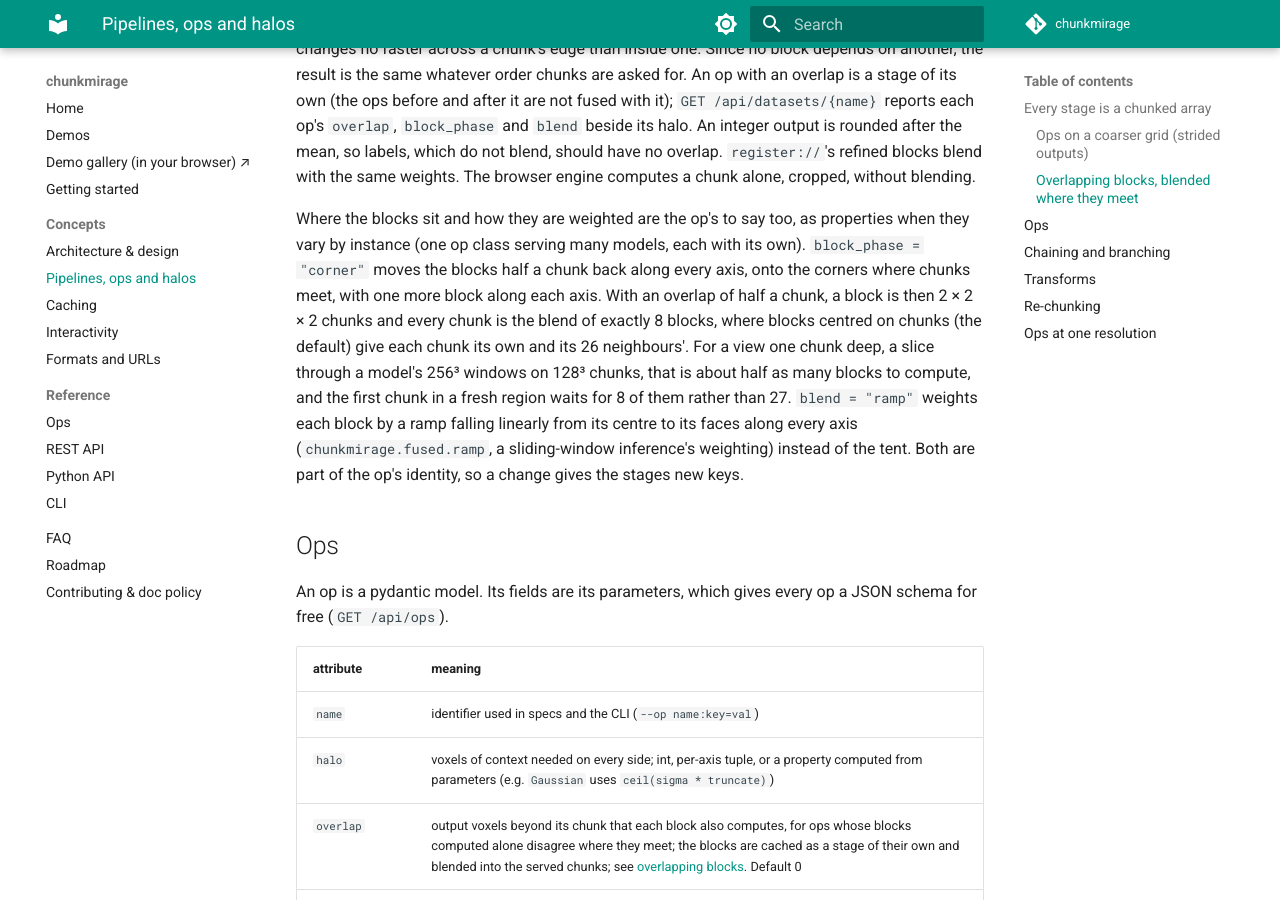
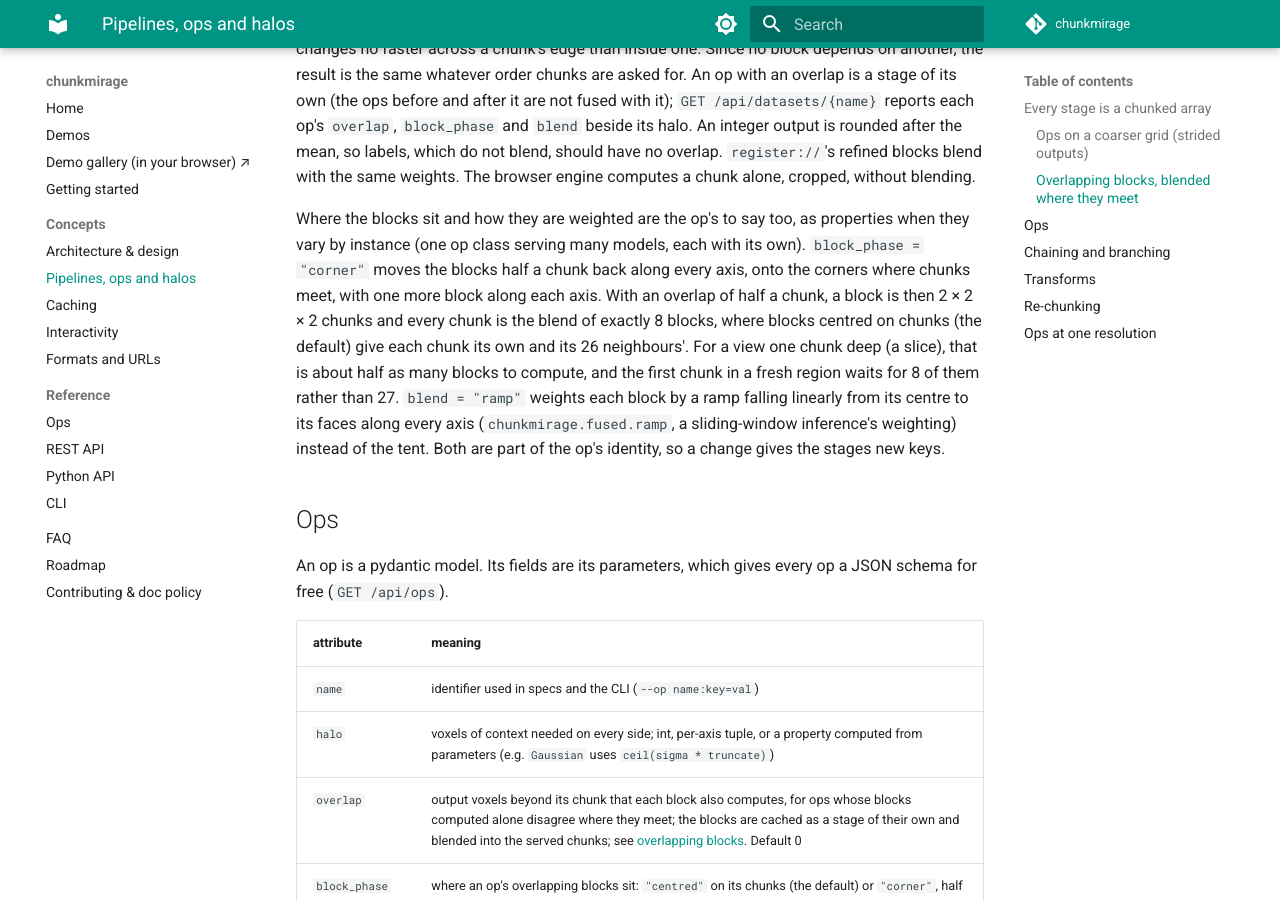
Before and after one commit to JaneliaSciComp/chunkmirage, an MkDocs documentation site: the page built from docs/concepts/pipelines.md, in a window 1280 px wide and 900 px high, scrolled down 1641 px. Built offline with MkDocs 1.6.1 and Material for MkDocs 9.7.7, drawn with Linux system fonts in a browser that asks for light colours; comment, search, counter and statistics services are not loaded.

Commit message:
Docs: the corner block phase's gain, said without a particular model
Claude-Session: https://claude.ai/code/session_015gjoWBA4faR39PZCV5p3Fz

```diff
--- a/docs/concepts/pipelines.md
+++ b/docs/concepts/pipelines.md
@@ -77,9 +77,8 @@ they vary by instance (one op class serving many models, each with its own). `bl
 chunks meet, with one more block along each axis. With an overlap of half a chunk, a block
 is then 2 × 2 × 2 chunks and every chunk is the blend of exactly 8 blocks, where blocks
 centred on chunks (the default) give each chunk its own and its 26 neighbours'. For a view
-one chunk deep, a slice through a model's 256³ windows on 128³ chunks, that is about half
-as many blocks to compute, and the first chunk in a fresh region waits for 8 of them rather
-than 27. `blend = "ramp"` weights each block by a ramp falling linearly from its centre to
+one chunk deep (a slice), that is about half as many blocks to compute, and the first chunk
+in a fresh region waits for 8 of them rather than 27. `blend = "ramp"` weights each block by a ramp falling linearly from its centre to
 its faces along every axis (`chunkmirage.fused.ramp`, a sliding-window inference's
 weighting) instead of the tent. Both are part of the op's identity, so a change gives the
 stages new keys.
```
